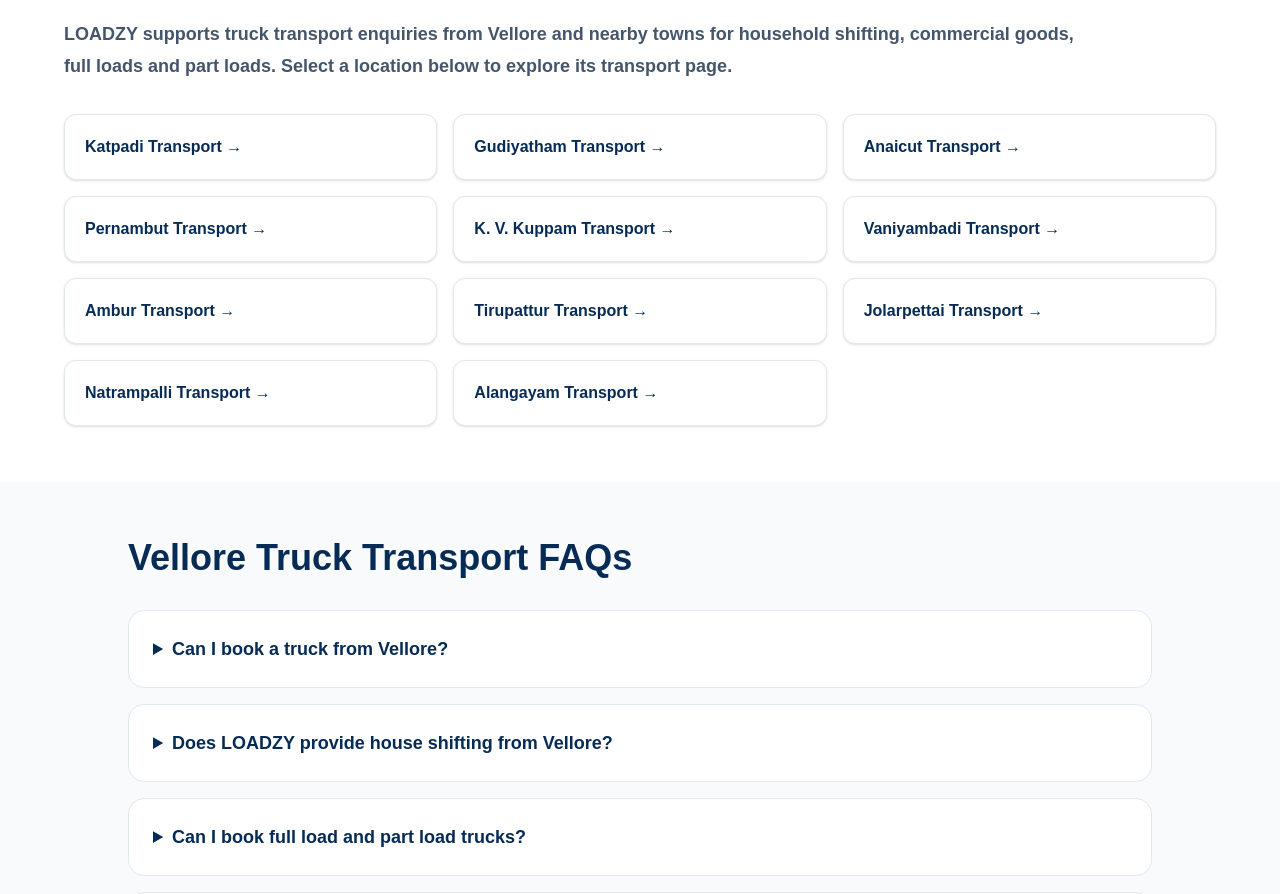
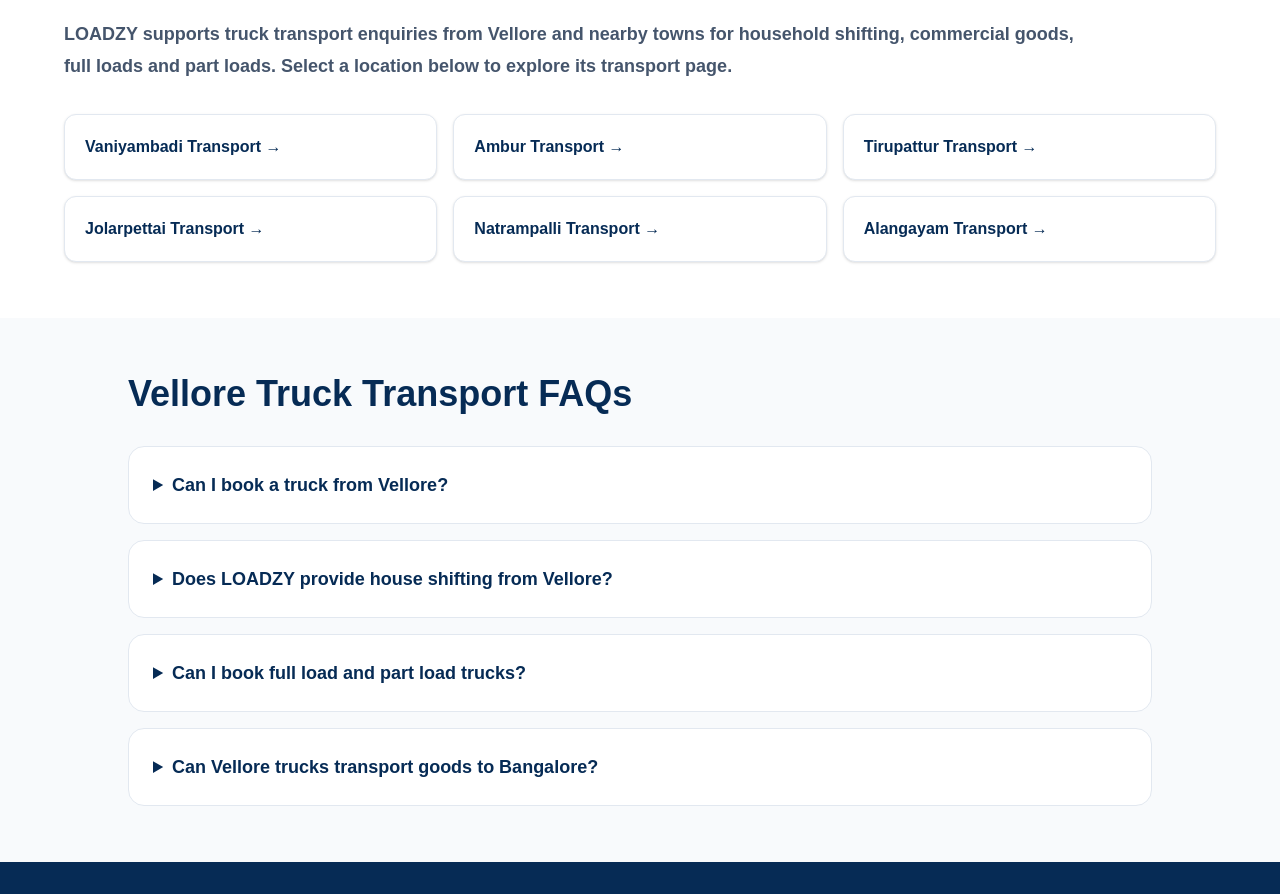
Before and after one commit to haleemablog-del/loadzy, a Next.js app: page /vellore-transport in a window 1280 px wide. Shown: the part 2738-3632 px from the top of the page. Built offline with nearby package versions, Linux system fonts and the light colour scheme.

Commit message:
Fix Vellore nearby location links

```diff
--- a/app/vellore-transport/page.tsx
+++ b/app/vellore-transport/page.tsx
@@ -293,12 +293,7 @@ export default function VelloreTransportPage() {
           </p>
 
           <div className="mt-8 grid gap-4 sm:grid-cols-2 lg:grid-cols-3">
-            {[
-              ["Katpadi", "/katpadi-transport"],
-              ["Gudiyatham", "/gudiyatham-transport"],
-              ["Anaicut", "/anaicut-transport"],
-              ["Pernambut", "/pernambut-transport"],
-              ["K. V. Kuppam", "/kv-kuppam-transport"],
+                        {[
               ["Vaniyambadi", "/vaniyambadi-transport"],
               ["Ambur", "/ambur-transport"],
               ["Tirupattur", "/tirupattur-transport"],
```
